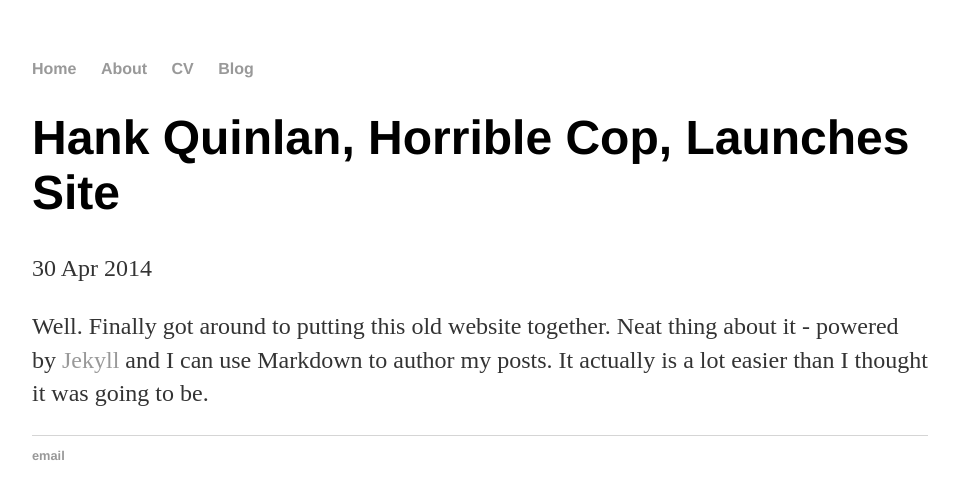
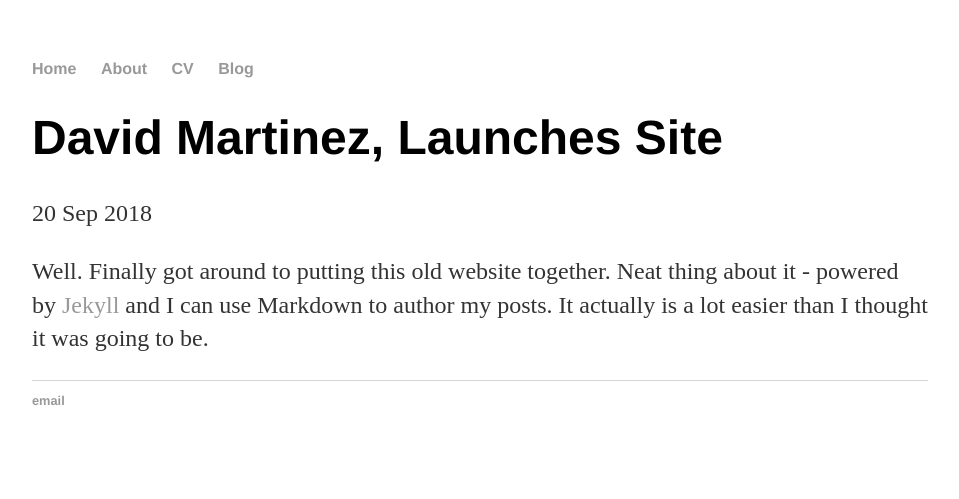
Before and after one commit to David4796/David4796.github.io, a Jekyll site: the page built from _posts/2018-18-18-david-martinez-learning-blog.md, in a window 1280 px wide. Shown: the top 499 px of the page, without its empty margins (160-1119 px from the left). Built offline with Jekyll 4.4.1, drawn with Linux system fonts in a browser that asks for light colours.

Commit message:
Update 2018-18-18-david-martinez-learning-blog.md

```diff
--- a/_posts/2018-18-18-david-martinez-learning-blog.md
+++ b/_posts/2018-18-18-david-martinez-learning-blog.md
@@ -1,7 +1,7 @@
 ---
 layout: post
-title: "Hank Quinlan, Horrible Cop, Launches Site"
-date: 2014-04-30
+title: "David Martinez, Launches Site"
+date: 2018-09-20
 ---
 
 Well. Finally got around to putting this old website together. Neat thing about it - powered by [Jekyll](http://jekyllrb.com) and I can use Markdown to author my posts. It actually is a lot easier than I thought it was going to be.
```
